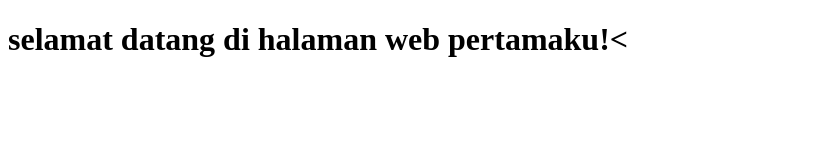
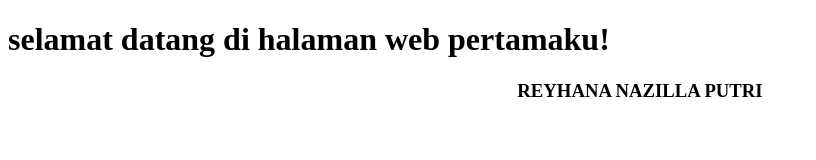
Before and after one commit to annisarahman446-create/Nazilla-Project, a plain HTML site: page index.html in a window 1280 px wide. Shown: the whole page, without its empty margins (0-816 px from the left). Drawn offline with Linux system fonts and the light colour scheme.

Commit message:
Update index.html
Menambahkan Baris Ke Delapan

```diff
--- a/index.html
+++ b/index.html
@@ -4,6 +4,7 @@
   <title>Hello World!</title>
  <head>
  <body>
-  <h1>selamat datang di halaman web pertamaku!<</h1>
+  <h1>selamat datang di halaman web pertamaku!</h1>
+  <h3 align='center'>REYHANA NAZILLA PUTRI</h3>
  </body>
- </html>
+</html>
```
